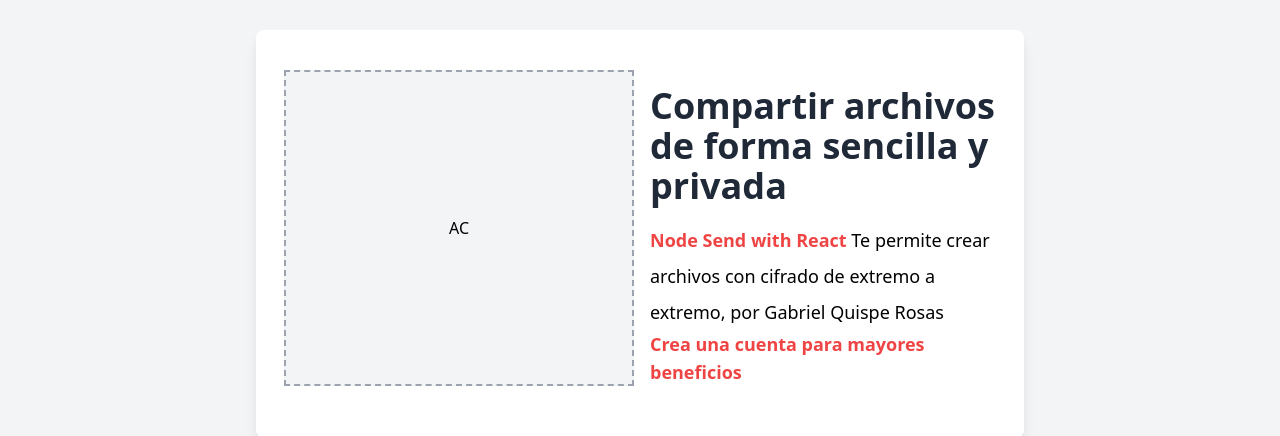
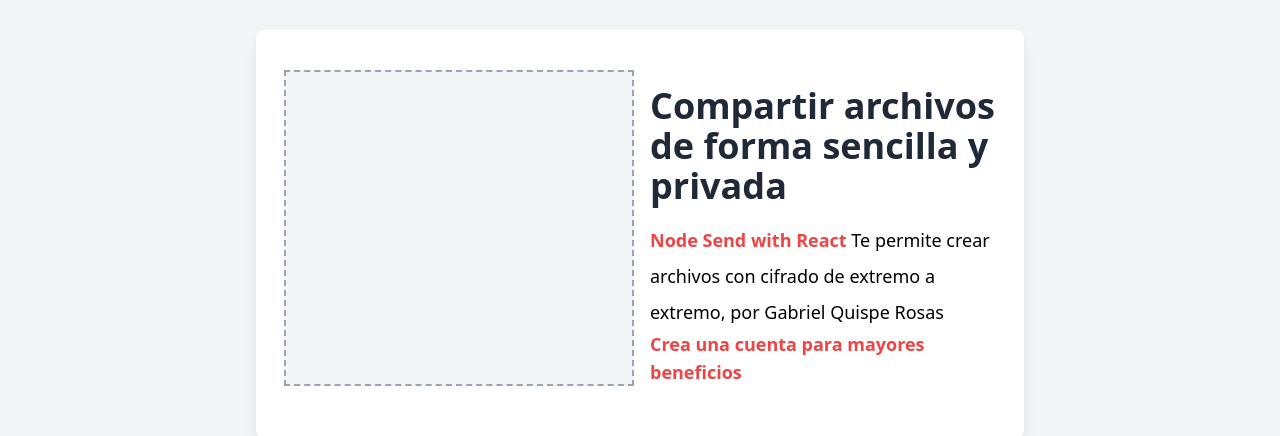
Before and after one commit to QuispeRosasGabriel/files-frontend-app, a Next.js app: page / in a window 1280 px wide. Shown: the part 162-598 px from the top of the page. Built offline with nearby package versions, Linux system fonts and the light colour scheme; no server answers.

Commit message:
agregando dropzone

```diff
--- a/components/Dropzone.js
+++ b/components/Dropzone.js
@@ -3,10 +3,15 @@
 import clienteAxios from '../config/axios';
 
 const DropZone = () => {
+
+    const { getRootProps, getInputProps } = useDropzone();
+
     return (
         <div className="md:flex-1 mb-3 mx-2 mt-16 lg:mt-0
         flex flex-col items-center justify-center border-dashed border-gray-400 border-2 bg-gray-100">
-            AC
+            <div {...getRootProps({className: 'dropzone w-full py-32'})}>
+                <input className="h-100" {...getInputProps()} />
+            </div>
         </div>
     )
 }
```
